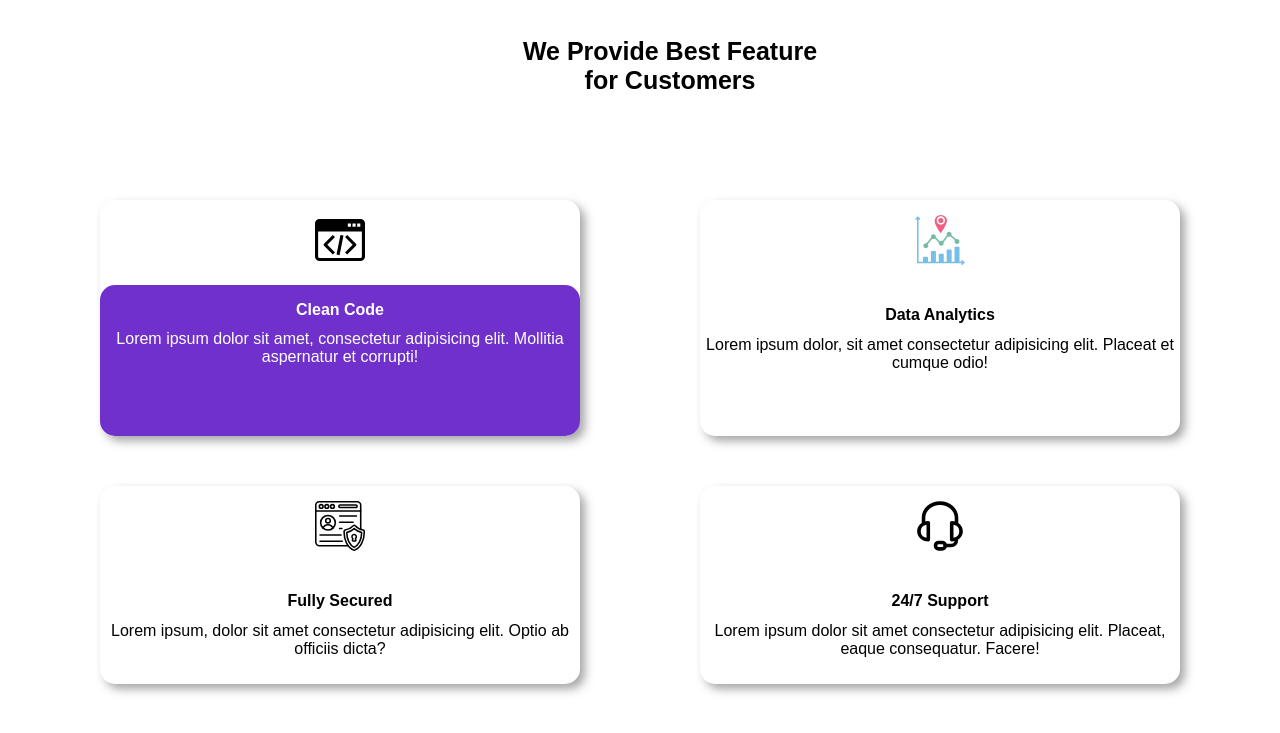
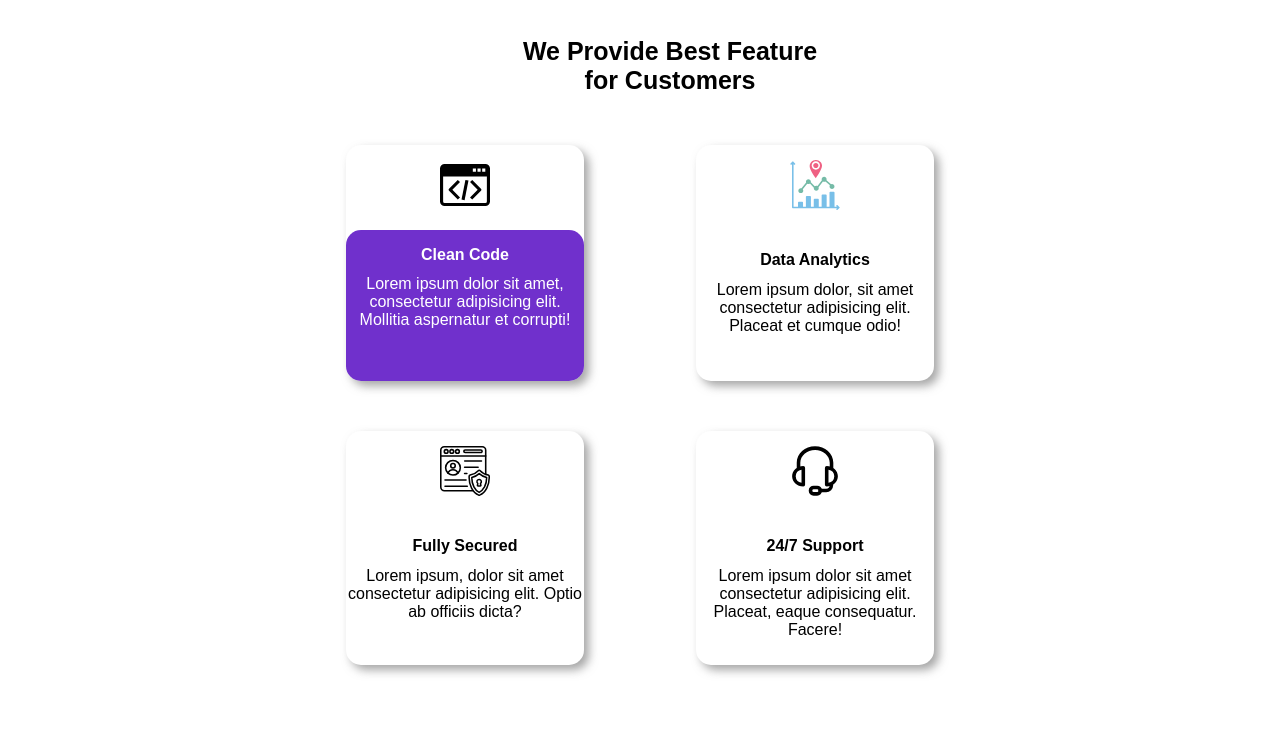
Before and after one commit to aryansharma15/saas_landing, a plain HTML site: page index.html in a window 1280 px wide. Shown: the part 1129-1862 px from the top of the page. Drawn offline with Linux system fonts and the light colour scheme.

Commit message:
updated css, added readme

```diff
--- a/style.css
+++ b/style.css
@@ -154,6 +154,9 @@ nav{
 }
 
 @media screen and (max-width: 1280px){
+    html{
+        height: 1900px;
+    }
     /* --------------------------- NAVBAR ---------------------- */
     .nav-links{
         left: 60px;
@@ -181,11 +184,13 @@ nav{
 
     /* -------------------FEATURE SECTION---------------------- */
     .boxes{
+        margin: 0px auto;
         flex-wrap: wrap;
+        width: 700px;
     }
 
     .feat-divs{
-        width: 40%;
+        width: 34%;
         margin-bottom: 50px;
     }
 
```
Also changed, not shown: first screen.png (added), full view.png (added), mobile view.png (added), 1 other file.
